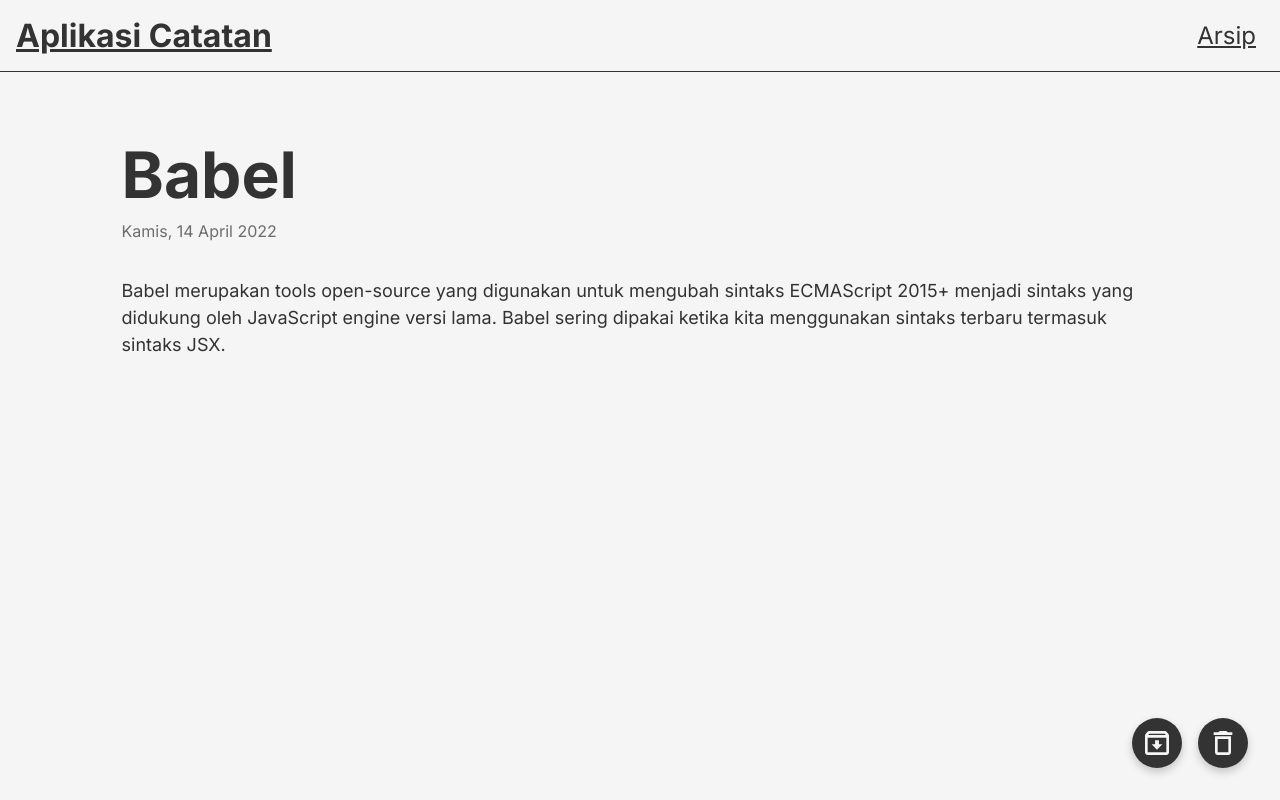
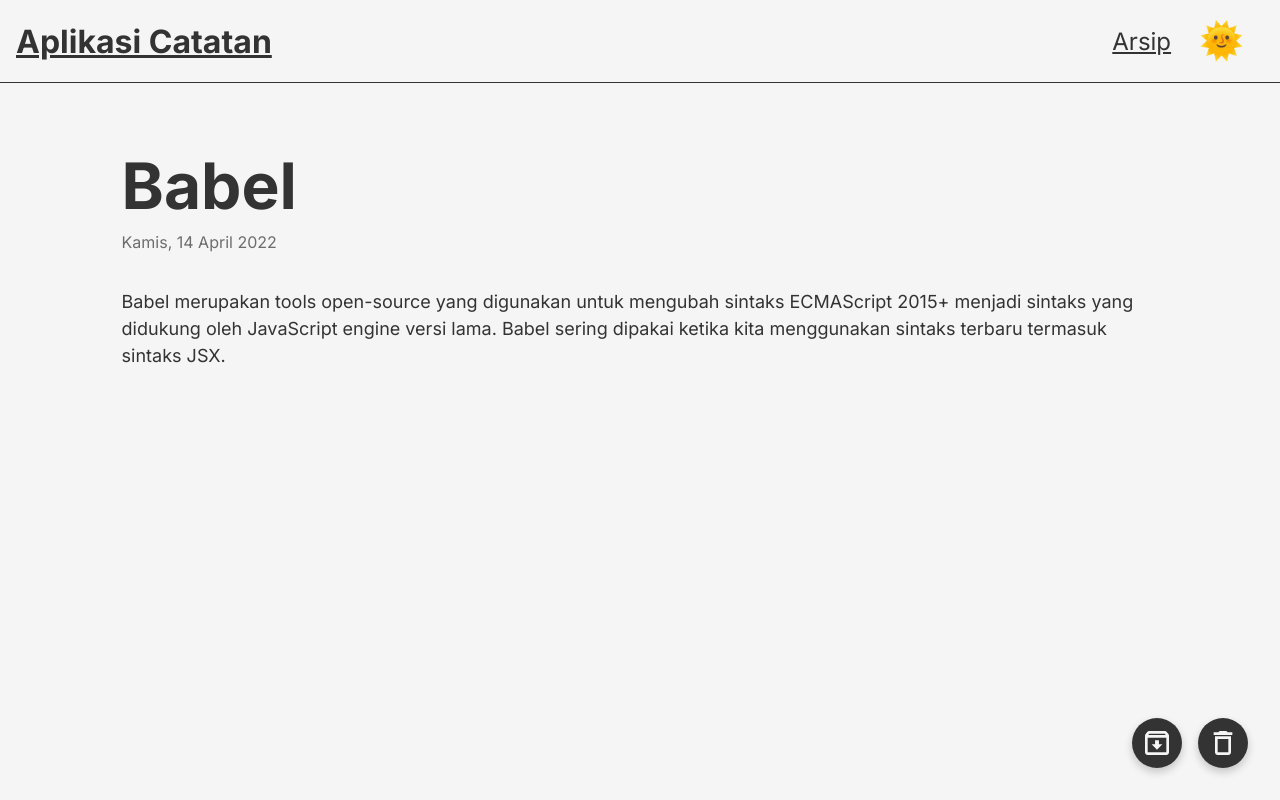
Before and after one commit to hadiid-studentcode/personal-notes-app-starter, a React (Vite) app: page /notes/notes-1 in a window 1280 px wide. Built offline with nearby package versions, Linux system fonts and the light colour scheme.

Commit message:
dark mode

```diff
--- a/src/App.jsx
+++ b/src/App.jsx
@@ -1,4 +1,4 @@
-import React from "react";
+import React, { useEffect, useState } from "react";
 import { Link, Routes, Route } from "react-router-dom";
 import HomePage from "./pages/home/page";
 import NewNotePage from "./pages/notes/new/page";
@@ -9,9 +9,29 @@
 import RegisterPage from "./pages/auth/register/page";
 
 function App() {
+  // ...existing code...
+  const [theme, setTheme] = useState(() => {
+    const saved = localStorage.getItem("theme");
+    if (saved) return saved;
+    const prefersDark =
+      typeof window !== "undefined" &&
+      window.matchMedia &&
+      window.matchMedia("(prefers-color-scheme: dark)").matches;
+    return prefersDark ? "dark" : "light";
+  });
+
+  useEffect(() => {
+    localStorage.setItem("theme", theme);
+  }, [theme]);
+
+  const toggleTheme = () => {
+    setTheme((prev) => (prev === "light" ? "dark" : "light"));
+  };
+  // ...existing code...
+
   return (
     <>
-      <div className="app-container" data-theme="light">
+      <div className="app-container" data-theme={theme}>
         <header>
           <h1>
             {" "}
@@ -24,6 +44,17 @@
               </li>
             </ul>
           </div>
+
+          {/* Toggle theme button */}
+          <button
+            className="toggle-theme"
+            type="button"
+            onClick={toggleTheme}
+            aria-label="Toggle theme"
+            title="Toggle theme"
+          >
+            {theme === "light" ? "🌞" : "🌙"}
+          </button>
         </header>
 
         <main>
@@ -31,8 +62,11 @@
             <Route path="/" element={<LoginPage />} />
             <Route path="/register" element={<RegisterPage />} />
             <Route path="/notes" element={<HomePage />} />
-            <Route path="/notes/new" element={<NewNotePage />} />
-            <Route path="/notes/:id" element={<NoteDetailPage />} />
+            <Route path="/notes/new" element={<NewNotePage theme={theme} />} />
+            <Route
+              path="/notes/:id"
+              element={<NoteDetailPage theme={theme} />}
+            />
             <Route path="/archives" element={<ArchivesPage />} />
             <Route path="*" element={<NotFoundPage />} />
           </Routes>
--- a/src/pages/notes/id/page.jsx
+++ b/src/pages/notes/id/page.jsx
@@ -4,7 +4,7 @@
 import { ToastContainer, toast } from "react-toastify";
 import { showFormattedDate } from "../../../utils";
 
-export default function NoteDetailPage() {
+export default function NoteDetailPage({ theme }) {
   const { id } = useParams();
   const [note, setNote] = useState([]);
   const [loading, setLoading] = useState(true);
@@ -59,7 +59,7 @@
         pauseOnFocusLoss
         draggable
         pauseOnHover
-        theme="dark"
+        theme={theme}
       />{" "}
       <section className="detail-page">
         <h3 className="detail-page__title">{note.title}</h3>
--- a/src/pages/notes/new/page.jsx
+++ b/src/pages/notes/new/page.jsx
@@ -3,7 +3,7 @@
 import { ToastContainer, toast } from "react-toastify";
 import FormNote from "../../../components/formNote";
 import { useNavigate } from "react-router-dom";
-export default function NewNotePage() {
+export default function NewNotePage({ theme }) {
   const [formData, setFormData] = useState({
     title: "",
     body: "",
@@ -41,7 +41,7 @@
         pauseOnFocusLoss
         draggable
         pauseOnHover
-        theme="dark"
+        theme={theme}
       />{" "}
       <section className="add-new-page">
         <FormNote
```
